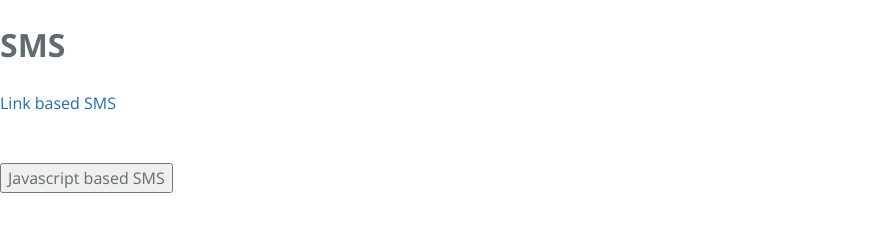
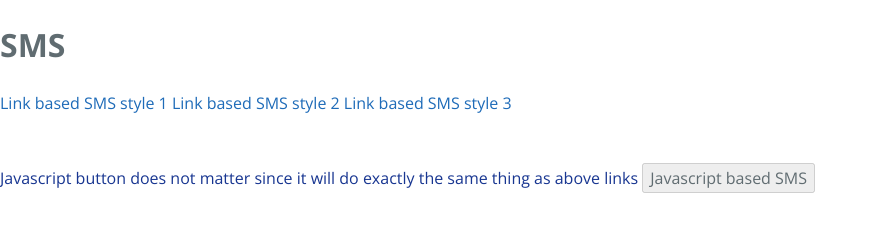
Before and after one commit to sharma-abhishek-it/sample-sms, a plain HTML site: page index.html in a window 1280 px wide. Shown: the whole page, without its empty margins (0-878 px from the left). Drawn offline with nearby package versions, Linux system fonts and the light colour scheme.

Commit message:
Adding more link styles for testing

```diff
--- a/index.html
+++ b/index.html
@@ -26,8 +26,11 @@
         </script>
 
         <h1>SMS</h1>
-        <a href="sms:&body=YAYYYYYYYY">Link based SMS</a>
+        <a href="sms:&body=YAYYYYYYYY">Link based SMS style 1</a>
+        <a href="sms:;body=YAYYYYYYYY">Link based SMS style 2</a>
+        <a href="sms:?body=YAYYYYYYYY">Link based SMS style 3</a>
         <br/><br/><br/>
-        <button onclick="loadSMS()">Javascript based SMS</button>
+        <span class="pl-s">Javascript button does not matter since it will do exactly the same thing as above links</span>
+        <button disabled>Javascript based SMS</button>
     </body>
 </html>
```
Also changed, not shown: 1 other file.
